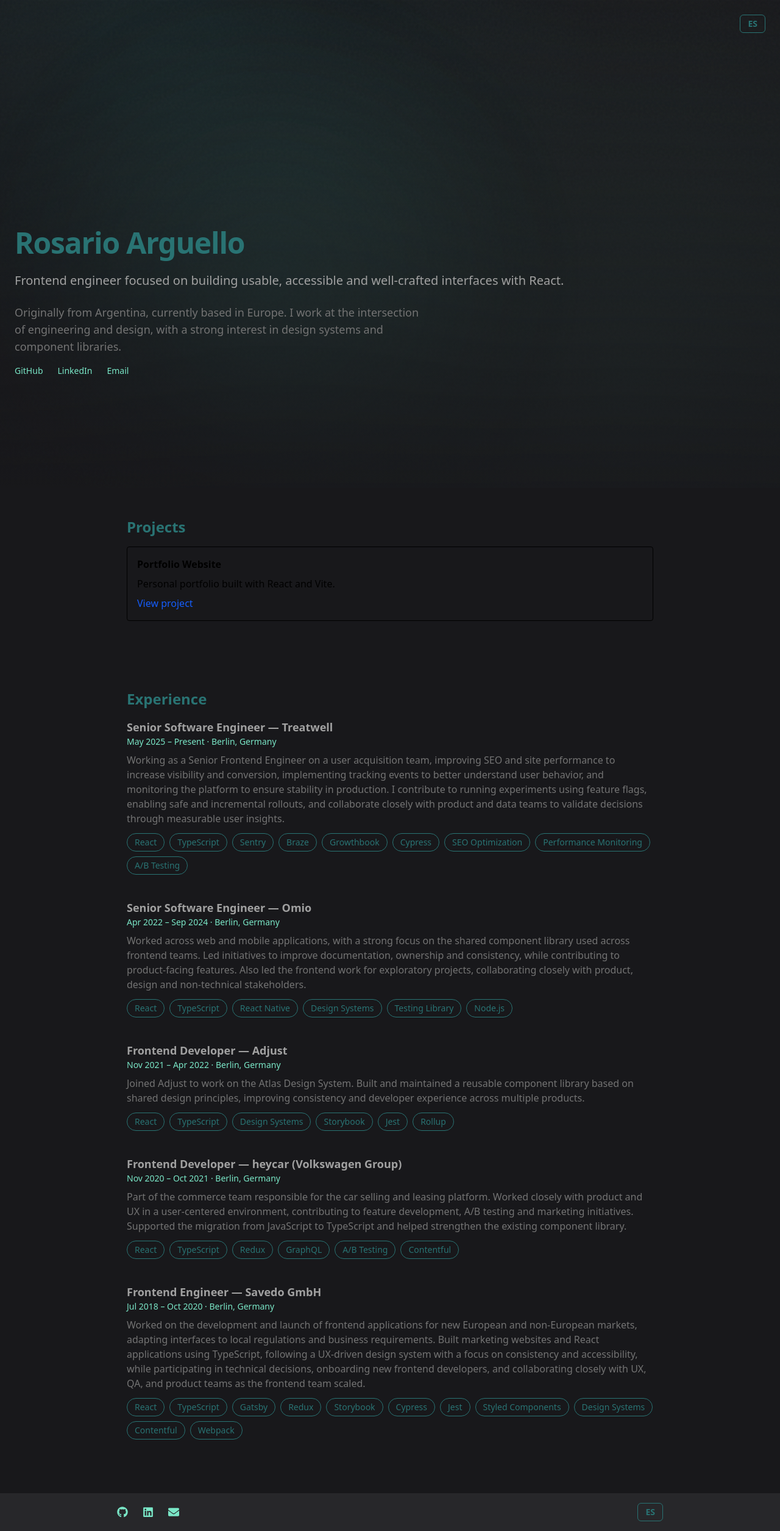
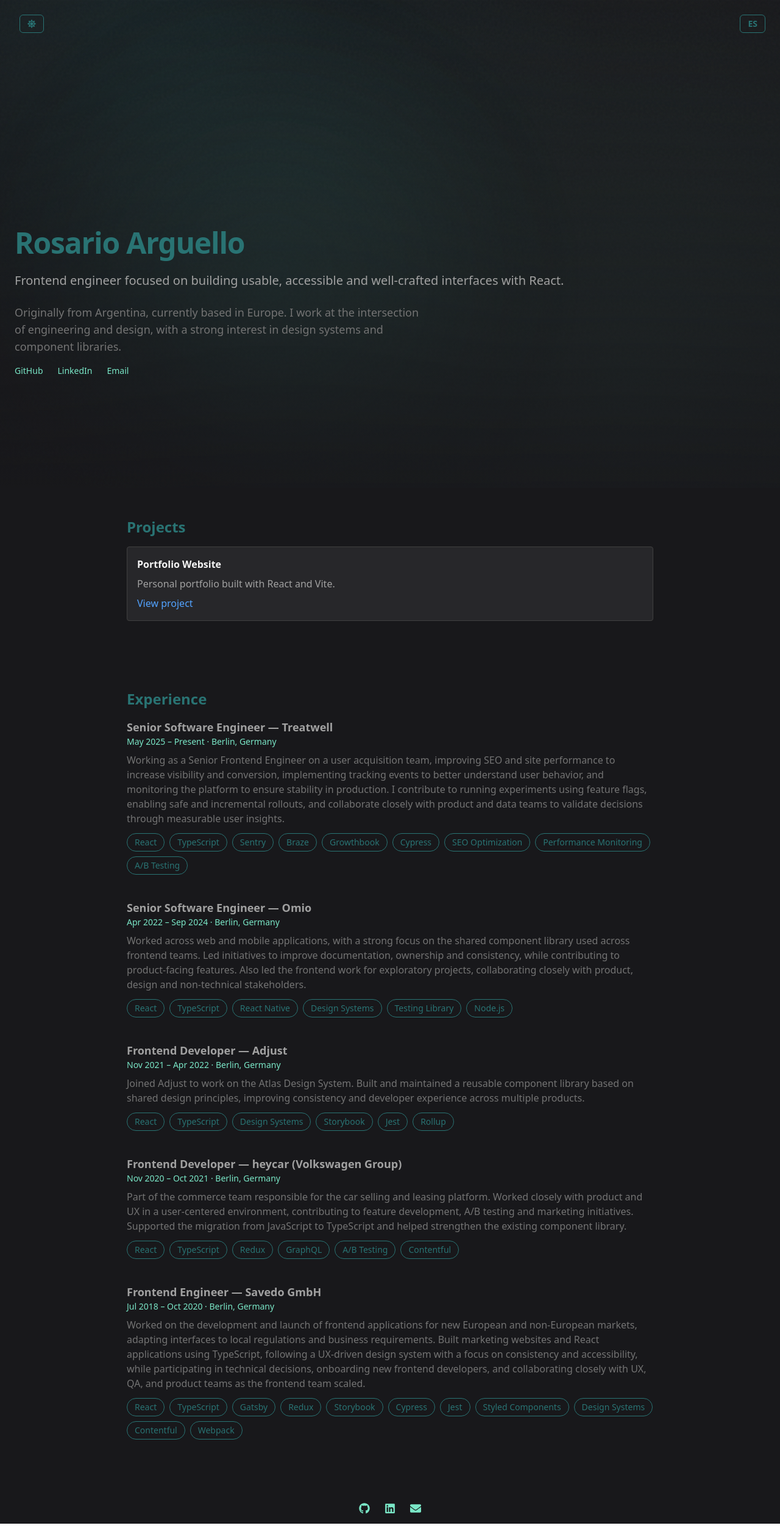
Before and after one commit to MRArguello/portfolio-page, a React (Vite) app: page / in a window 1280 px wide. Shown: the whole page at 61% size. Built offline with nearby package versions, Linux system fonts and the light colour scheme.

Commit message:
Improved dark mode support

```diff
--- a/index.html
+++ b/index.html
@@ -1,5 +1,5 @@
 <!doctype html>
-<html lang="en" class="dark">
+<html lang="en">
 
 <head>
   <meta charset="UTF-8" />
--- /dev/null
+++ b/src/components/DarkModeToggle.tsx
@@ -0,0 +1,20 @@
+import { useDarkMode } from '../theme/DarkModeContext';
+import { FaMoon, FaSun } from 'react-icons/fa';
+
+export default function DarkModeToggle() {
+    const { theme, setTheme } = useDarkMode();
+
+    const toggleTheme = () => {
+        setTheme(theme === 'dark' ? 'light' : 'dark');
+    };
+
+    return (
+        <button
+            onClick={toggleTheme}
+            aria-label={theme === 'dark' ? 'Switch to light mode' : 'Switch to dark mode'}
+            className="ml-2 px-3 py-1 border rounded-md text-sm text-primary font-semibold border-primary hover:bg-neutral-200 dark:hover:bg-primary dark:hover:text-zinc-900 transition flex items-center"
+        >
+            {theme === 'dark' ? <FaSun /> : <FaMoon />}
+        </button>
+    );
+}
--- a/src/components/ExperienceItem.tsx
+++ b/src/components/ExperienceItem.tsx
@@ -10,10 +10,10 @@ export default function ExperienceItem({ item }: { item: Experience }) {
   } = useLanguage();
   return (
     <div className="mb-10">
-      <h3 className="font-semibold text-lg text-neutral-400">
+      <h3 className="font-semibold text-lg text-neutral-700 dark:text-neutral-400">
         {item.role} — {item.company}
       </h3>
-      <p className="text-sm text-secondary mb-1">
+      <p className="text-sm text-primary dark:text-secondary mb-1">
         {formatPeriod(
           item.startDate,
           item.endDate,
@@ -23,7 +23,7 @@ export default function ExperienceItem({ item }: { item: Experience }) {
         · {item.location}
       </p>
       {experience[item.id]?.description && (
-        <p className="mt-2 text-neutral-500">
+        <p className="mt-2 text-neutral-600 dark:text-neutral-500">
           {experience[item.id].description}
         </p>
       )}
--- a/src/components/Footer.tsx
+++ b/src/components/Footer.tsx
@@ -4,11 +4,10 @@ import SocialLinks from './SocialLinks';
 export default function Footer() {
   return (
     <div
-      className={`flex justify-end items-center py-4 px-6 bg-neutral-100 dark:bg-zinc-800`}
+      className={`flex justify-end items-center py-4 px-6 bg-neutral-100 dark:bg-zinc-900`}
     >
-      <div className="flex items-center justify-between w-full max-w-4xl mx-auto">
+      <div className="flex items-center justify-center w-full max-w-4xl mx-auto">
         <SocialLinks variant="icon" />
-        <LanguageSwitcher />
       </div>
     </div>
   );
--- a/src/components/Header.tsx
+++ b/src/components/Header.tsx
@@ -1,6 +1,6 @@
 import { useEffect, useState } from 'react';
 import LanguageSwitcher from './LanguageSwitcher';
-import SocialLinks from './SocialLinks';
+import DarkModeToggle from './DarkModeToggle';
 
 type HeaderProps = {
   heroRef: React.RefObject<HTMLElement | null>;
@@ -39,7 +39,7 @@ export default function Header({ heroRef }: HeaderProps) {
          ${visible ? 'translate-y-0' : '-translate-y-full'}
          ${pastHero ? 'bg-neutral-100 dark:bg-zinc-900 backdrop-blur-md' : 'bg-transparent'}
 `}>
-      {pastHero && <SocialLinks variant="icon" />}
+      <DarkModeToggle />
       <LanguageSwitcher />
     </header>
 
--- a/src/components/ProjectCard.tsx
+++ b/src/components/ProjectCard.tsx
@@ -11,13 +11,13 @@ export default function ProjectCard({ project }: { project: Project }) {
   const { content } = useLanguage();
 
   return (
-    <article className="border rounded p-4 mb-4">
-      <h3 className="font-semibold">{project.title}</h3>
-      {project.description && <p className="mt-2">{project.description}</p>}
+    <article className="border border-neutral-200 dark:border-neutral-700 rounded p-4 mb-4 bg-white dark:bg-zinc-800">
+      <h3 className="font-semibold text-neutral-900 dark:text-neutral-100">{project.title}</h3>
+      {project.description && <p className="mt-2 text-neutral-600 dark:text-neutral-400">{project.description}</p>}
       {project.link && (
         <a
           href={project.link}
-          className="text-blue-600 mt-2 inline-block"
+          className="text-blue-600 dark:text-blue-400 mt-2 inline-block"
           aria-label={`${content.uiText.viewProject}: ${project.title}`}
         >
           {content.uiText.viewProject}
--- a/src/main.tsx
+++ b/src/main.tsx
@@ -3,11 +3,14 @@ import { createRoot } from 'react-dom/client';
 import App from './App.tsx';
 import './index.css';
 import { LanguageProvider } from './i18n/LanguageContext.tsx';
+import { DarkModeProvider } from './theme/DarkModeContext.tsx';
 
 createRoot(document.getElementById('root')!).render(
   <StrictMode>
-    <LanguageProvider>
-      <App />
-    </LanguageProvider>
+    <DarkModeProvider>
+      <LanguageProvider>
+        <App />
+      </LanguageProvider>
+    </DarkModeProvider>
   </StrictMode>,
 );
--- a/src/sections/Experience.tsx
+++ b/src/sections/Experience.tsx
@@ -12,7 +12,7 @@ export default function Experience() {
   return (
     <Container className="py-12">
       <SectionTitle title={uiText.experienceTitle} />
-      <div className="bg-zinc-900">
+      <div>
         {experience.map((e) => (
           <ExperienceItem key={e.id} item={e} />
         ))}
--- /dev/null
+++ b/src/theme/DarkModeContext.tsx
@@ -0,0 +1,48 @@
+/* eslint-disable react-refresh/only-export-components */
+import { createContext, useContext, useState, useEffect } from 'react';
+
+type Theme = 'light' | 'dark';
+
+const DarkModeContext = createContext<{
+    theme: Theme;
+    setTheme: (theme: Theme) => void;
+} | null>(null);
+
+export function DarkModeProvider({ children }: { children: React.ReactNode }) {
+    const [theme, setThemeState] = useState<Theme>(() => {
+        if (typeof window !== 'undefined') {
+            const saved = localStorage.getItem('theme') as Theme | null;
+            if (saved) return saved;
+            return 'dark';
+        }
+        return 'dark';
+    });
+
+    useEffect(() => {
+        const root = document.documentElement;
+        if (theme === 'dark') {
+            root.classList.add('dark');
+        } else {
+            root.classList.remove('dark');
+        }
+        localStorage.setItem('theme', theme);
+    }, [theme]);
+
+    const setTheme = (newTheme: Theme) => {
+        setThemeState(newTheme);
+    };
+
+    return (
+        <DarkModeContext.Provider value={{ theme, setTheme }}>
+            {children}
+        </DarkModeContext.Provider>
+    );
+}
+
+export function useDarkMode() {
+    const ctx = useContext(DarkModeContext);
+    if (!ctx) {
+        throw new Error('useDarkMode must be used inside DarkModeProvider');
+    }
+    return ctx;
+}
```
Also changed, not shown: src/components/HeroBackground.css (+17 -1 lines).
